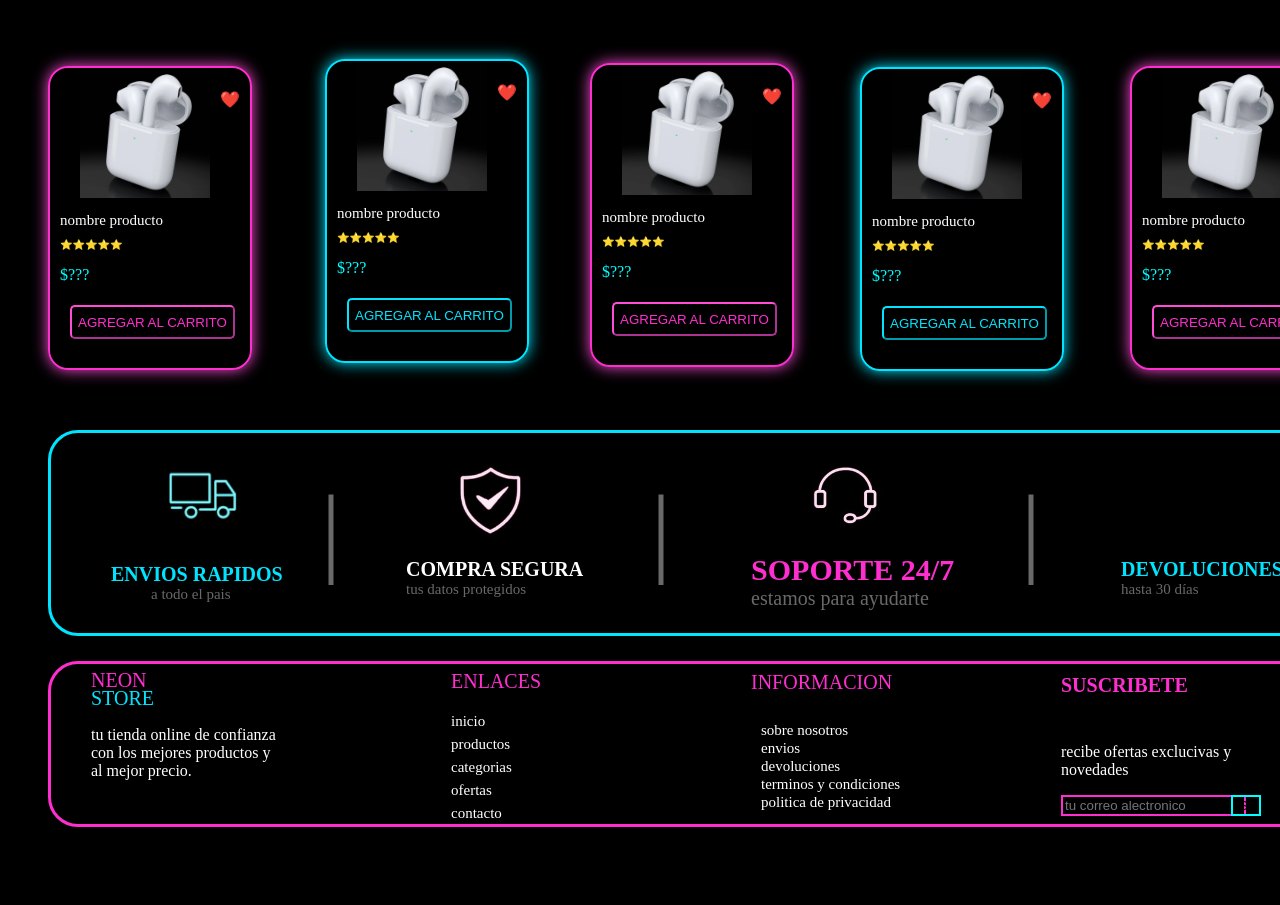
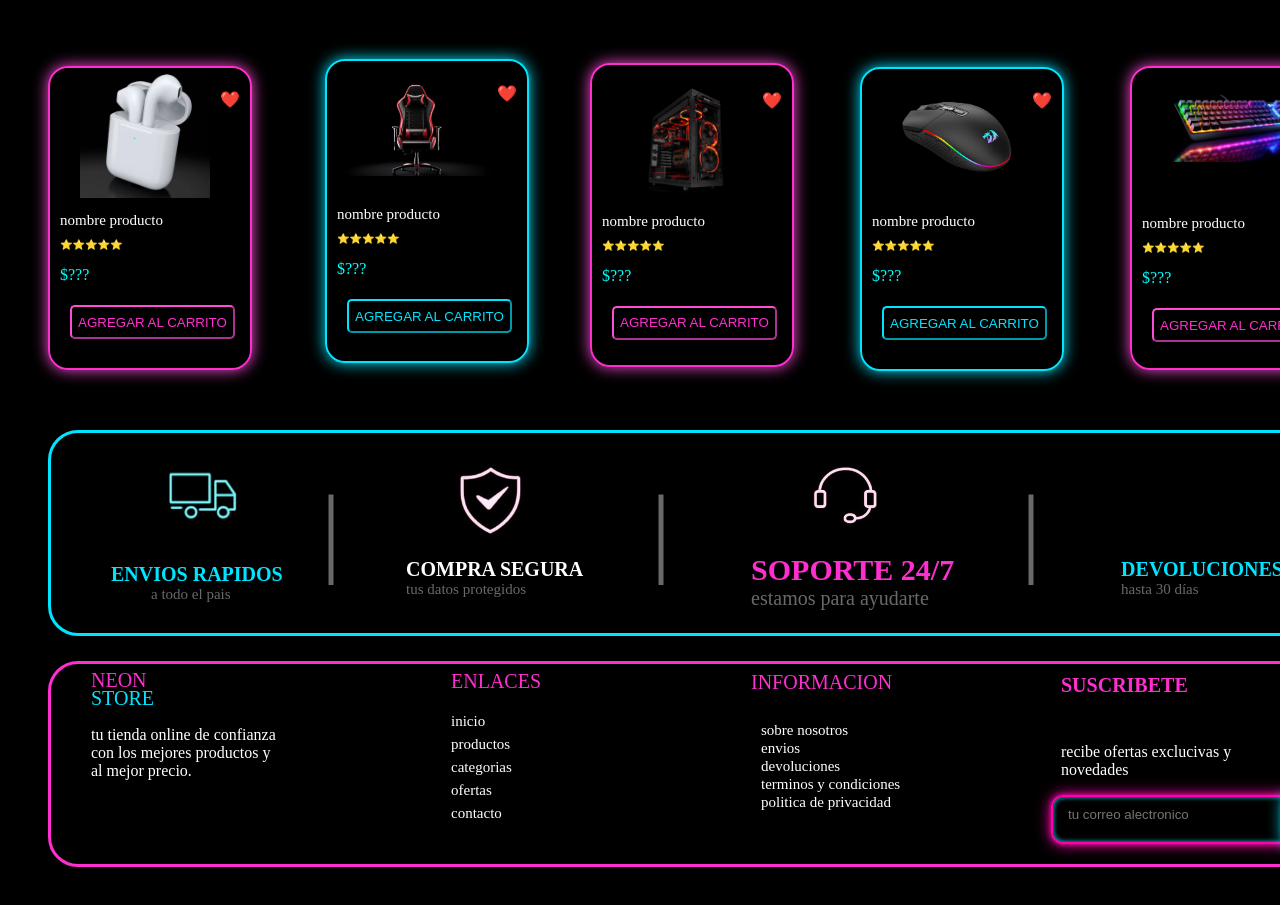
Before and after one commit to joseluis-beep/practicas, a plain HTML site: page tienda/index.html in a window 1280 px wide. Shown: the part 983-1888 px from the top of the page. Drawn offline with Linux system fonts and the light colour scheme.

Commit message:
fin mini proyecto ahora si

```diff
--- a/tienda/index.html
+++ b/tienda/index.html
@@ -73,25 +73,29 @@
         <p class="corazon">❤️</p>
         <input class="agregar" type="button" value="AGREGAR AL CARRITO">
             <div class="tarjeta-producto2">
-                <img class="imagen2"  src="/tienda/img/depositphotos_487839768-stock-photo-wireless-bluetooth-headphones-white-case (1).jpg" alt="">
+                <img class="imagen2"  src="/tienda/img/silla.jpg" alt="">
+                <div class="informacion-producto2">
                 <p class="nombre2">nombre producto</p>
                 <p class="puntuacion2">⭐⭐⭐⭐⭐</p>
                 <p class="precio2">$???</p>
                 <p class="corazon2">❤️</p>
                 <input class="agregar2" type="button" value="AGREGAR AL CARRITO">
+                </div>
             </div>
 
             <div class="tarjeta-producto3">
-                <img class="imagen3"  src="/tienda/img/depositphotos_487839768-stock-photo-wireless-bluetooth-headphones-white-case (1).jpg" alt="">
+                <img class="imagen3"  src="/tienda/img/pc.jpg" alt="">
+                <div class="informacion-producto3">
                 <p class="nombre3">nombre producto</p>
                 <p class="puntuacion3">⭐⭐⭐⭐⭐</p>
                 <p class="precio3">$???</p>
                 <p class="corazon3">❤️</p>
                 <input class="agregar3" type="button" value="AGREGAR AL CARRITO">
+                </div>
             </div>
 
             <div class="tarjeta-producto4">
-                <img class="imagen4"  src="/tienda/img/depositphotos_487839768-stock-photo-wireless-bluetooth-headphones-white-case (1).jpg" alt="">
+                <img class="imagen4"  src="/tienda/img/mouse.png" alt="">
                 <p class="nombre4">nombre producto</p>
                 <p class="puntuacion4">⭐⭐⭐⭐⭐</p>
                 <p class="precio4">$???</p>
@@ -100,12 +104,14 @@
             </div>
 
             <div class="tarjeta-producto5">
-                <img class="imagen5"  src="/tienda/img/depositphotos_487839768-stock-photo-wireless-bluetooth-headphones-white-case (1).jpg" alt="">
+                <img class="imagen5"  src="/tienda/img/teclado.png" alt="">
+                <div class="informacion-producto5">
                 <p class="nombre5">nombre producto</p>
                 <p class="puntuacion5">⭐⭐⭐⭐⭐</p>
                 <p class="precio5">$???</p>
                 <p class="corazon5">❤️</p>
                 <input class="agregar5" type="button" value="AGREGAR AL CARRITO">
+                </div>
             </div>
         </div>
         <div class="ofrecemos">
@@ -145,8 +151,12 @@
             <nav class="suscribe">
                 <p class="suscribete"><strong class="titulo-suscribete">SUSCRIBETE</strong></p>
                 <p>recibe ofertas exclucivas y novedades</p>
+            <div class="botton">
                 <input class="correo" type="text" placeholder="tu correo alectronico">
-                <input class="envia" type="submit">
+                <button class="envia">
+                    <img class="enviarxd" src="/tienda/img/enviar.png" alt="">
+                </button>
+            </div>
             </nav>
         </div>
 </body>
--- a/tienda/style.css
+++ b/tienda/style.css
@@ -78,7 +78,7 @@ body{
     width: 450px;
     line-height: 0.8;
     position: relative;
-    top: 30px;
+    top: -90px;
     left: 50px;
 
 }
@@ -116,8 +116,8 @@ body{
     width: 600px;
     position: relative;
     left: 700px;
-    top: -600px;
-
+    top: -800px;
+;
 }
 /* <h2 class="categoria">_______categoria_______</h2> */
 
@@ -320,10 +320,14 @@ body{
 }
 
 .imagen2{
-    width: 130px;
+    width: 170px;
     position: relative;
-    left: 30px;
-
+    left: 5px;
+    top: 20px;
+}
+.informacion-producto2{
+    position: relative;
+    top: 36px;
 }
 
 .nombre2{
@@ -384,10 +388,15 @@ body{
 }
 
 .imagen3{
-    width: 130px;
+    width: 180px;
     position: relative;
-    left: 30px;
+    left: 10px;
+    top: 20px;
 
+}
+.informacion-producto3{
+    position: relative;
+    top: 21px;
 }
 
 .nombre3{
@@ -509,10 +518,16 @@ body{
     margin: 0px 0px 0px 120px;
 }
 
+.informacion-producto5{
+    position: relative;
+    top: 49px;
+}
+
 .imagen5{
-    width: 130px;
+    width: 150px;
     position: relative;
     left: 30px;
+    top: 10px;
 
 }
 
@@ -816,15 +831,47 @@ html{
 .correo{
     background: transparent;
     border: 2px solid #ff2ecf;
+    height: 34px;
 }
 
-.envia{
+.botton{
+    width: 290px;
+    display: flex;
+    border: 2px solid #ff00aa;
+    border-radius: 12px;
+    box-shadow:
+    0 0 5px #ff00aa,
+    0 0 15px #ff00aa,
+    inset 0 0 5px #00e5ff;
+    position: relative;
+    left: -10px;
+}
+
+.botton input{
+    flex: 1;
     background: transparent;
-    border: 2px solid #0ff;
+    border: none;
+    outline: none;
+    padding-left: 15px;
+}
+
+.botton .envia{
+    width: 60px;
+    border: none;
+    background: transparent;
+    border-left: 1px solid #00e5ff;
+    box-shadow:
+    0 0 5px #00e5ff,
+    0 0 15px #00e5ff;
+    border-radius: 0 12px 12px 0;
+    cursor: pointer;
+}
+
+.enviarxd{
+    width: 40px;
     position: relative;
-    top: -21px;
-    left: 170px;
-    width: 30px;
+    top: 2px;
+
 }
 
 .container{
@@ -834,6 +881,6 @@ html{
     background: transparent;
     width: 1300px;
     border: 3px solid #ff2ecf;
-    height: 160px;
+    height: 200px;
     border-radius: 30px;
 }
```
Also changed, not shown: tienda/img/devolucion.png (added), tienda/img/enviar.png (added), tienda/img/mouse.png (added), tienda/img/pc.jpg (added), tienda/img/silla.jpg (added), tienda/img/teclado.png (added).
